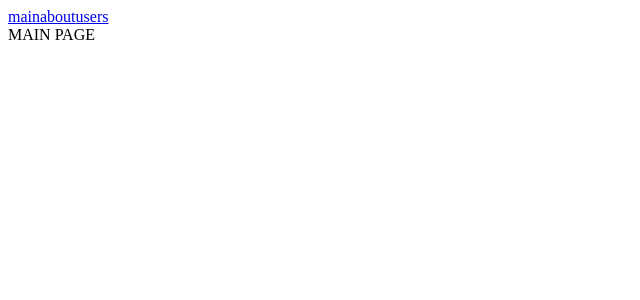
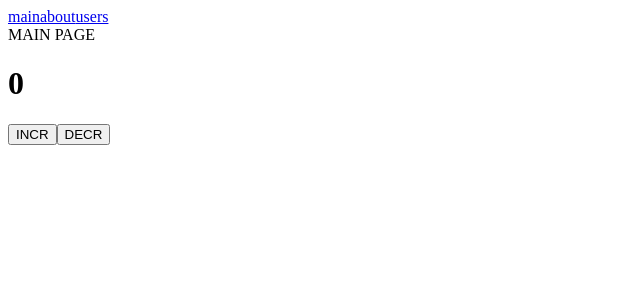
Before and after one commit to homie43/react-testing, a React (Create React App) app: page / in a window 1280 px wide. Shown: the top 300 px of the page, without its empty margins (0-640 px from the left). Built offline with nearby package versions, Linux system fonts and the light colour scheme.

Commit message:
add rtk and create store, counterSlice and Counter

```diff
--- a/package.json
+++ b/package.json
@@ -8,12 +8,14 @@
         }
     },
     "dependencies": {
+        "@reduxjs/toolkit": "^1.9.7",
         "@testing-library/jest-dom": "^5.17.0",
         "@testing-library/react": "^13.4.0",
         "@testing-library/user-event": "^13.5.0",
         "axios": "^1.6.0",
         "react": "^18.2.0",
         "react-dom": "^18.2.0",
+        "react-redux": "^8.1.3",
         "react-router-dom": "^6.18.0",
         "react-scripts": "5.0.1",
         "web-vitals": "^2.1.4"
--- /dev/null
+++ b/src/components/Counter/Counter.js
@@ -0,0 +1,27 @@
+import React from 'react';
+import { useDispatch, useSelector } from 'react-redux';
+import { getCounterValue } from '../../redux/slice/selectors/getCounterValue/getCounterValue';
+import { decrement, increment } from '../../redux/slice/counterSlice';
+
+const Counter = () => {
+    const dispatch = useDispatch();
+    const value = useSelector(getCounterValue);
+
+    const onIncriment = () => {
+        dispatch(increment());
+    };
+
+    const onDecrement = () => {
+        dispatch(decrement());
+    };
+
+    return (
+        <div>
+            <h1>{value}</h1>
+            <button onClick={onIncriment}>INCR</button>
+            <button onClick={onDecrement}>DECR</button>
+        </div>
+    );
+};
+
+export default Counter;
--- a/src/index.js
+++ b/src/index.js
@@ -2,12 +2,16 @@ import React from 'react';
 import ReactDOM from 'react-dom/client';
 import App from './App';
 import { BrowserRouter } from 'react-router-dom';
+import { store } from './redux/store';
+import { Provider } from 'react-redux';
 
 const root = ReactDOM.createRoot(document.getElementById('root'));
 root.render(
     <React.StrictMode>
-        <BrowserRouter>
-            <App />
-        </BrowserRouter>
+        <Provider store={store}>
+            <BrowserRouter>
+                <App />
+            </BrowserRouter>
+        </Provider>
     </React.StrictMode>
 );
--- a/src/pages/MainPage.js
+++ b/src/pages/MainPage.js
@@ -1,7 +1,13 @@
 import React from 'react';
+import Counter from '../components/Counter/Counter';
 
 const MainPage = () => {
-    return <div data-testid='main-page'>MAIN PAGE</div>;
+    return (
+        <div data-testid='main-page'>
+            MAIN PAGE
+            <Counter />
+        </div>
+    );
 };
 
 export default MainPage;
--- /dev/null
+++ b/src/redux/slice/counterSlice.js
@@ -0,0 +1,30 @@
+import { createSlice } from '@reduxjs/toolkit';
+
+const initialState = {
+    value: 0,
+};
+
+export const counterSlice = createSlice({
+    name: 'counter',
+    initialState,
+    reducers: {
+        increment: (state) => {
+            // Redux Toolkit allows us to write "mutating" logic in reducers. It
+            // doesn't actually mutate the state because it uses the Immer library,
+            // which detects changes to a "draft state" and produces a brand new
+            // immutable state based off those changes
+            state.value += 1;
+        },
+        decrement: (state) => {
+            state.value -= 1;
+        },
+        incrementByAmount: (state, action) => {
+            state.value += action.payload;
+        },
+    },
+});
+
+// Action creators are generated for each case reducer function
+export const { increment, decrement, incrementByAmount } = counterSlice.actions;
+
+export default counterSlice.reducer;
--- /dev/null
+++ b/src/redux/slice/selectors/getCounterValue/getCounterValue.js
@@ -0,0 +1 @@
+export const getCounterValue = (state) => state.counter.value;
--- /dev/null
+++ b/src/redux/store.js
@@ -0,0 +1,8 @@
+import { configureStore } from '@reduxjs/toolkit';
+import counterReducer from './slice/counterSlice';
+
+export const store = configureStore({
+    reducer: {
+        counter: counterReducer,
+    },
+});
```
Also changed, not shown: 2 other files (tests, documents, lock files or other folders).
